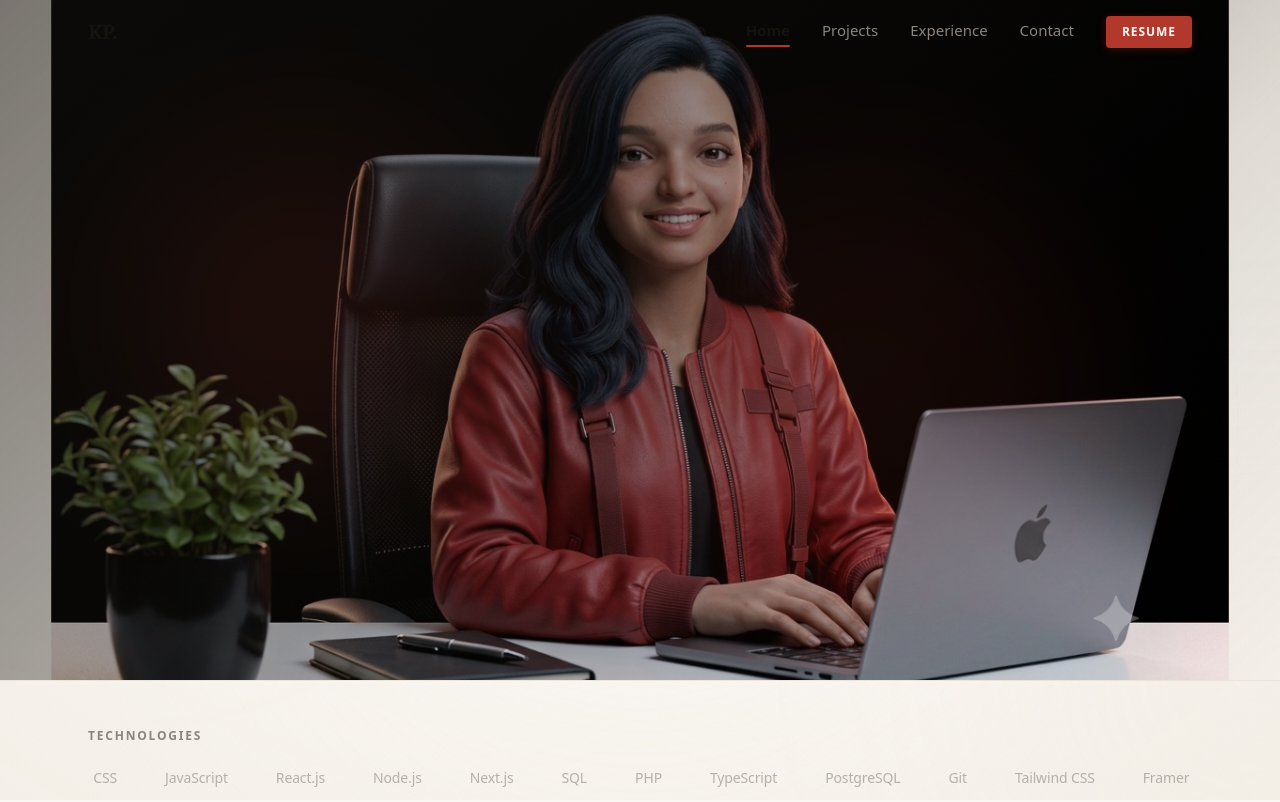
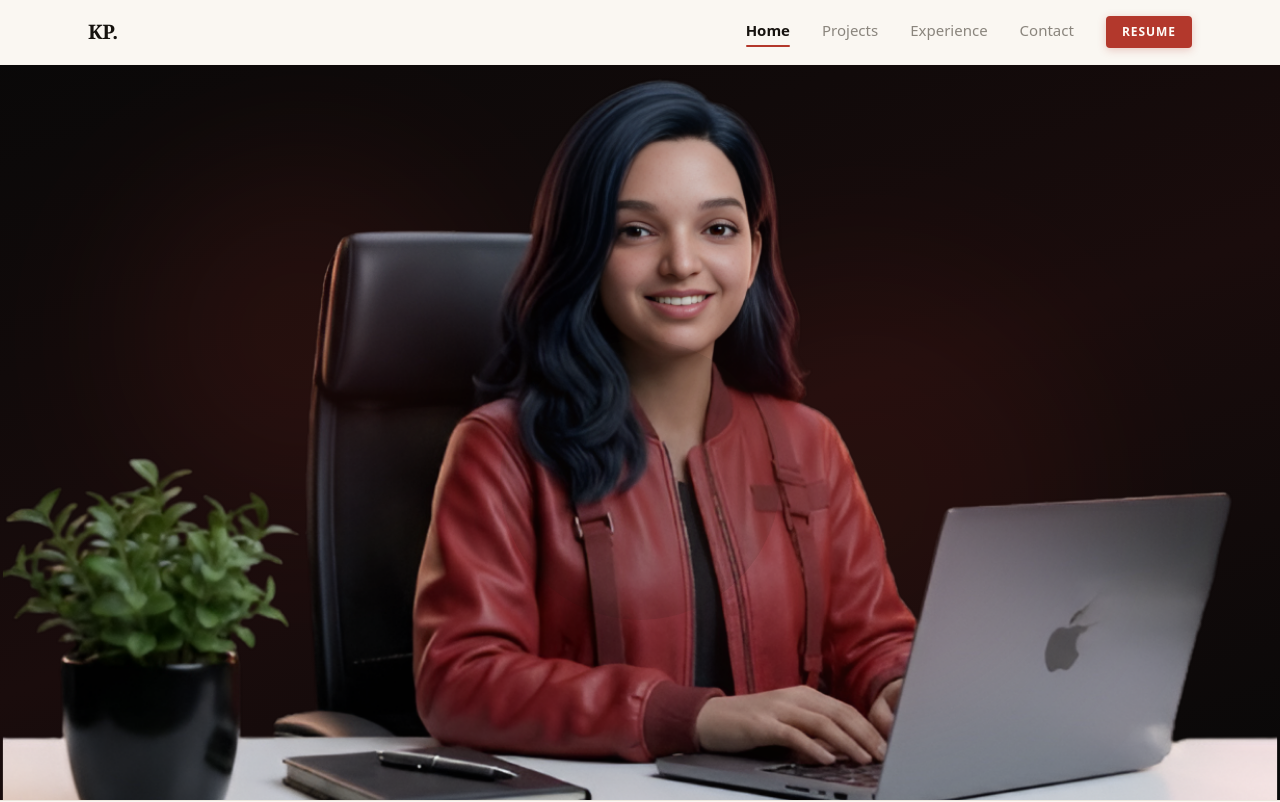
Before and after one commit to krupa06-dotcom/Portfolio, a Next.js app: page / in a window 1280 px wide. Shown: the top 802 px of the page. Built offline with nearby package versions, Linux system fonts and the light colour scheme; no server answers; the database is empty.

Commit message:
clear the blur

```diff
--- a/src/components/HeroSection.tsx
+++ b/src/components/HeroSection.tsx
@@ -16,7 +16,10 @@ export default function HeroSection() {
   return (
     <section
       ref={sectionRef}
-      className="relative h-[85vh] w-full flex items-center justify-center overflow-hidden"
+      className="relative h-screen w-full flex items-center justify-center overflow-hidden"
+      style={{
+        background: "linear-gradient(160deg, #080808 0%, #110A0A 30%, #1A0C0C 55%, #080808 100%)",
+      }}
     >
       {/* ── Floating blur shapes ─────────────────────── */}
       <div className="absolute inset-0 overflow-hidden pointer-events-none z-10">
@@ -51,13 +54,12 @@ export default function HeroSection() {
             top: "60%",
             left: "50%",
             transform: "translate(-50%, -50%)",
-            filter: "blur(80px)",
           }}
         />
       </div>
 
       {/* ── Background image with parallax ─────────── */}
-      <motion.div className="absolute inset-0 z-0 flex items-center justify-center" style={{ y: bgY }}>
+      <motion.div className="absolute inset-0 z-0 flex items-center justify-center pt-16" style={{ y: bgY }}>
         <div className="relative w-full h-full scale-[1.15]">
           <Image
             src="/krupa-avatar.png"
@@ -69,17 +71,6 @@ export default function HeroSection() {
           />
         </div>
       </motion.div>
-
-      {/* Dark gradient overlay — same directional feel as reference */}
-      <div
-        className="absolute inset-0 z-[2]"
-        style={{
-          background:
-            "linear-gradient(135deg, rgba(22,19,15,0.55) 0%, rgba(22,19,15,0.35) 40%, rgba(22,19,15,0.10) 70%, rgba(22,19,15,0.00) 100%)",
-        }}
-      />
-
-
     </section>
   );
 }
--- a/src/components/Nav.tsx
+++ b/src/components/Nav.tsx
@@ -15,9 +15,11 @@ export default function Nav() {
   const pathname = usePathname();
   const { scrollY } = useScroll();
 
-  const bgOpacity   = useTransform(scrollY, [0, 40], [0, 0.88]);
-  const blurPx      = useTransform(scrollY, [0, 40], [0, 14]);
-  const borderAlpha = useTransform(scrollY, [0, 40], [0, 0.12]);
+  const isHome = pathname === "/";
+
+  const bgOpacity   = useTransform(scrollY, [0, 40], [isHome ? 1 : 0, 0.88]);
+  const blurPx      = useTransform(scrollY, [0, 40], [isHome ? 0 : 0, 14]);
+  const borderAlpha = useTransform(scrollY, [0, 40], [isHome ? 0.12 : 0, 0.12]);
 
   const bg  = useMotionTemplate`rgba(250, 247, 242, ${bgOpacity})`;
   const blur = useMotionTemplate`blur(${blurPx}px)`;
```
Also changed, not shown: public/krupa-avatar.png.
